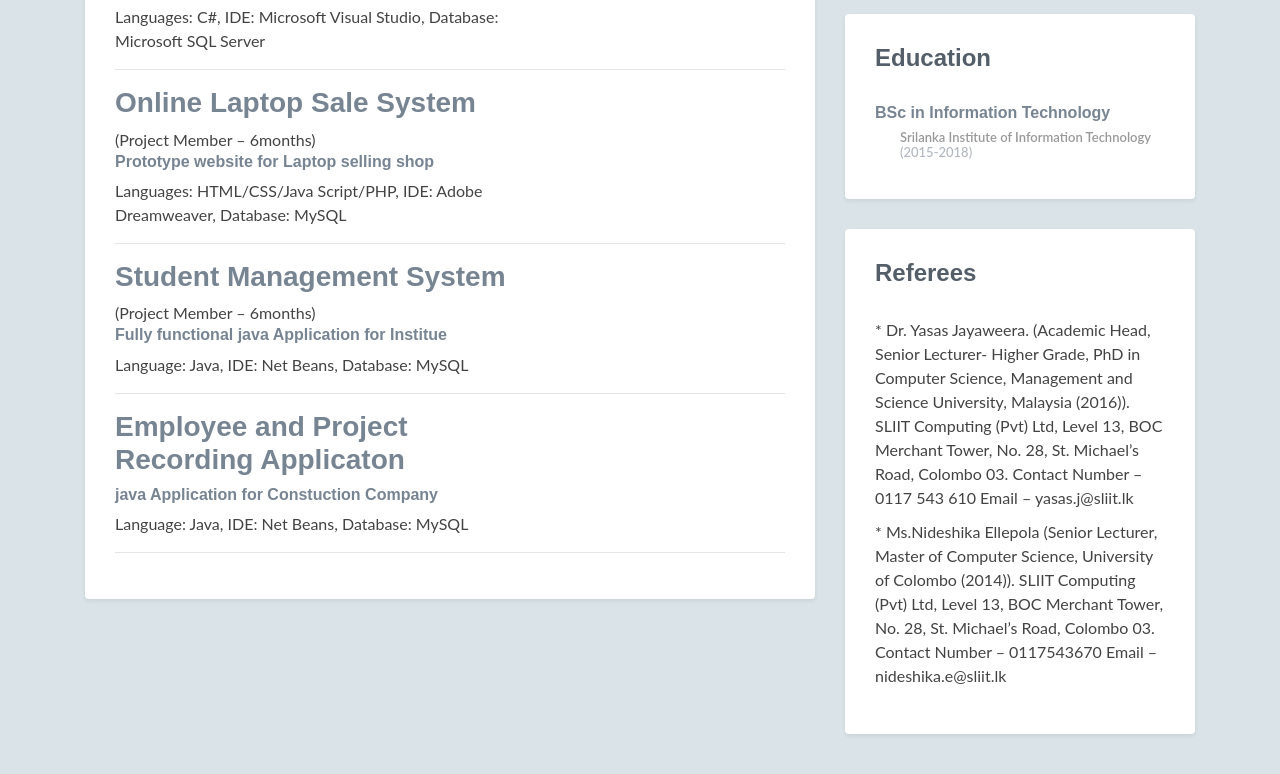
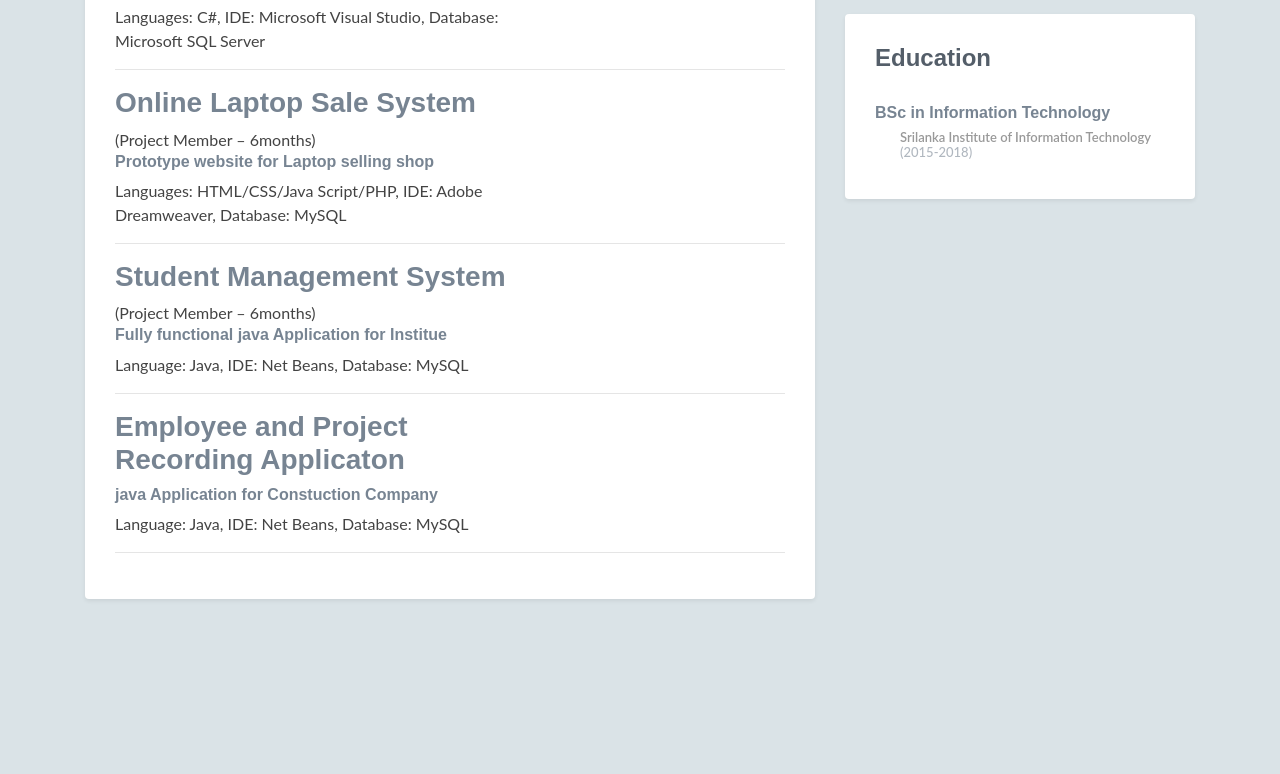
Before and after one commit to PrasannaThilakarathne/Prasannathilakarathne.github.io, a plain HTML site: page index.html in a window 1280 px wide. Shown: the part 985-1759 px from the top of the page. After the commit the page ends 1674 px from the top, so only its background shows below. Drawn offline with Linux system fonts and the light colour scheme.

Commit message:
initial commit

```diff
--- a/index.html
+++ b/index.html
@@ -180,37 +180,7 @@
                     </div><!--//section-inner-->
                 </aside><!--//section-->
 
-                <aside class="list conferences aside section">
-                    <div class="section-inner shadow-sm rounded">
-                        <h2 class="heading">Referees</h2>
-                        <div class="content">
-                            <ul class="list-unstyled">
-                                <li>* Dr. Yasas Jayaweera.
-(Academic Head,
-Senior Lecturer- Higher Grade,
-PhD in Computer Science,
-Management and Science University,
-Malaysia (2016)).
-SLIIT Computing (Pvt) Ltd,
-Level 13, BOC Merchant Tower,
-No. 28, St. Michael’s Road,
-Colombo 03.
-Contact Number – 0117 543 610
-Email – yasas.j@sliit.lk</li>
-                                <li>* Ms.Nideshika Ellepola
-(Senior Lecturer,
-Master of Computer Science,
-University of Colombo (2014)).
-SLIIT Computing (Pvt) Ltd,
-Level 13, BOC Merchant Tower,
-No. 28, St. Michael’s Road,
-Colombo 03.
-Contact Number – 0117543670
-Email – nideshika.e@sliit.lk</li>
-                            </ul>
-                        </div><!--//content-->
-                    </div><!--//section-inner-->
-                </aside><!--//section-->
+
 
 
             </div><!--//secondary-->
```
